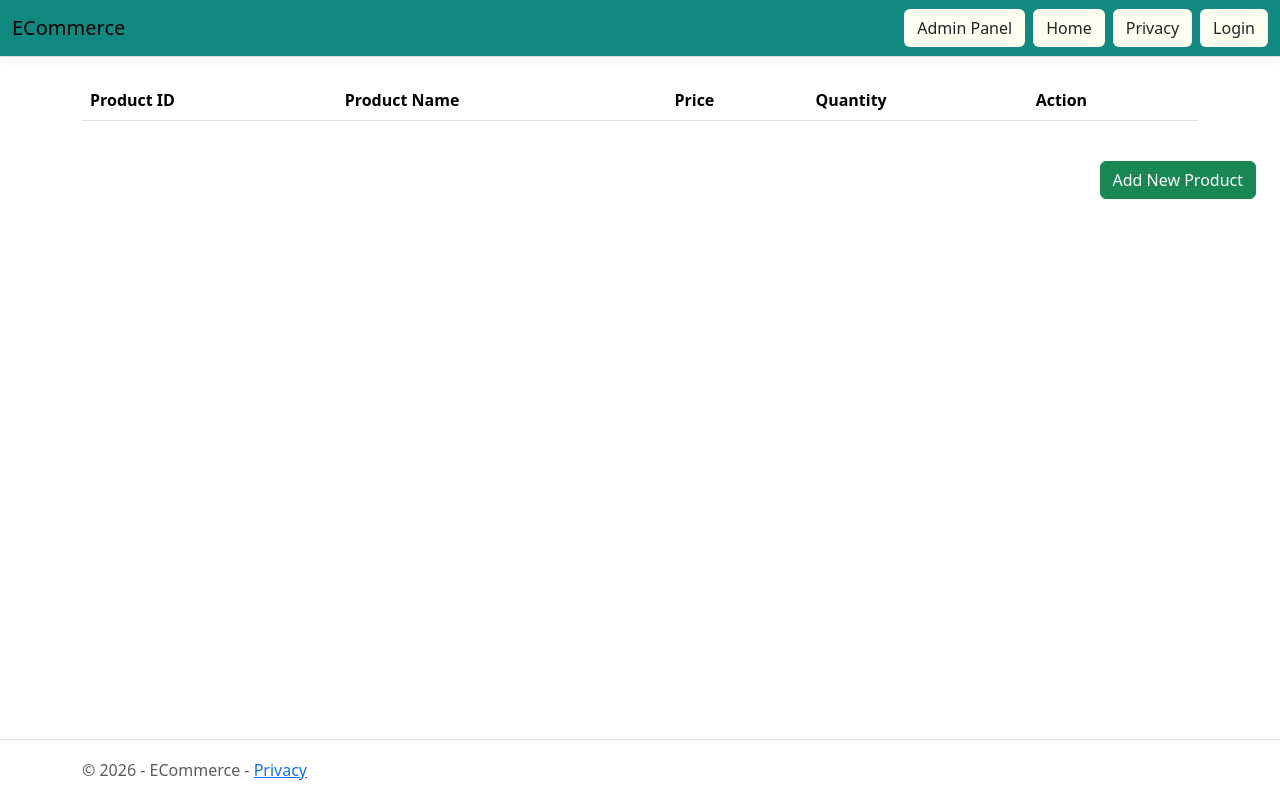
After one commit to Tahmid-Tasin/ASP.NET-MVC, an ASP.NET Core app: template ECommerce/Views/Product/Admin.cshtml in a window 1280 px wide. The commit adds this page. Run offline with ASP.NET Core 8, Linux system fonts and the light colour scheme; the template is opened without the code that fills it, so the values that code supplies are empty; style sheets or scripts are compiled from the project's sources.

```diff
--- a/ECommerce/Controllers/ProductController.cs
+++ b/ECommerce/Controllers/ProductController.cs
@@ -8,5 +8,10 @@ namespace ECommerce.Controllers
         {
             return View();
         }
+
+        public IActionResult Admin()
+        {
+            return View();
+        }
     }
 }
--- a/ECommerce/Program.cs
+++ b/ECommerce/Program.cs
@@ -26,4 +26,5 @@ app.MapControllerRoute(
     .WithStaticAssets();
 
 
+
 app.Run();
--- /dev/null
+++ b/ECommerce/Views/Product/Admin.cshtml
@@ -0,0 +1,24 @@
+@*
+    For more information on enabling MVC for empty projects, visit https://go.microsoft.com/fwlink/?LinkID=397860
+*@
+@{
+}
+<link rel="stylesheet" href="~/css/site.css">
+
+<body id="table-body">
+<div>
+<table class="table">
+    <tr>
+        <th>Product ID</th>
+        <th>Product Name</th>
+        <th>Price</th>
+        <th>Quantity</th>
+        <th>Action</th>
+    </tr>
+</table>
+</div>
+
+<div class="position-fixed end-0 p-4">
+    <button class="btn btn-success">Add New Product</button>
+</div>
+</body>
--- a/ECommerce/Views/Shared/_Layout.cshtml
+++ b/ECommerce/Views/Shared/_Layout.cshtml
@@ -10,8 +10,8 @@
     <link rel="stylesheet" href="~/ECommerce.styles.css" asp-append-version="true" />
 </head>
 <body>
-    <header>
-        <nav  class="navbar navbar-expand-sm navbar-toggleable-sm customnavbar border-bottom box-shadow mb-3">
+    <header >
+        <nav  class="navbar navbar-expand-sm navbar-toggleable-sm customnavbar border-bottom box-shadow mb-3 fixed-top">
             <div class="container-fluid" >
                 <a class="navbar-brand" asp-area="" asp-controller="Home" asp-action="Index">ECommerce</a>
                 <button class="navbar-toggler" type="button" data-bs-toggle="collapse" data-bs-target=".navbar-collapse" aria-controls="navbarSupportedContent"
@@ -20,6 +20,9 @@
                 </button>
                 <div class="navbar-collapse collapse d-sm-inline-flex">
                     <ul class="d-flex gap-2 navbar-nav flex-grow-1 justify-content-end">
+                        <li class="nav-item">
+                            <a class="btn homebtn"  asp-area="" asp-controller="Product" asp-action="Admin">Admin Panel</a>
+                        </li>
                         <li class="nav-item">
                             <a class="btn homebtn"  asp-area="" asp-controller="Product" asp-action="Index">Home</a>
                         </li>
--- a/ECommerce/wwwroot/css/site.css
+++ b/ECommerce/wwwroot/css/site.css
@@ -6,6 +6,14 @@ html {
   html {
     font-size: 16px;
   }
+}
+
+
+#banner-body {
+    padding-top: 80px;
+}
+#table-body{
+    padding-top:80px;
 }
 
 .btn:focus, .btn:active:focus, .btn-link.nav-link:focus, .form-control:focus, .form-check-input:focus {
@@ -43,3 +51,13 @@ body {
 .customnavbar {
     background-color: #108981;
 }
+
+ .crd{
+     transition: transform 0.5s ease;
+ }
+
+.crd:hover{
+    border-color:blue;
+
+    transform: scale(1.04);
+}
```
Also changed, not shown: ECommerce/Models/Product.cs (added, +22 -0 lines), ECommerce/Views/Product/Index.cshtml (+88 -6 lines), ECommerce/wwwroot/images/banner/five.png (added), ECommerce/wwwroot/images/banner/four.png (added), ECommerce/wwwroot/images/banner/one.jpg (added), ECommerce/wwwroot/images/banner/three.jpg (added), ECommerce/wwwroot/images/banner/two.png (added), ECommerce/wwwroot/images/product/Pringles.jpg (added), ECommerce/wwwroot/images/product/cherry-blossom.png (added).
